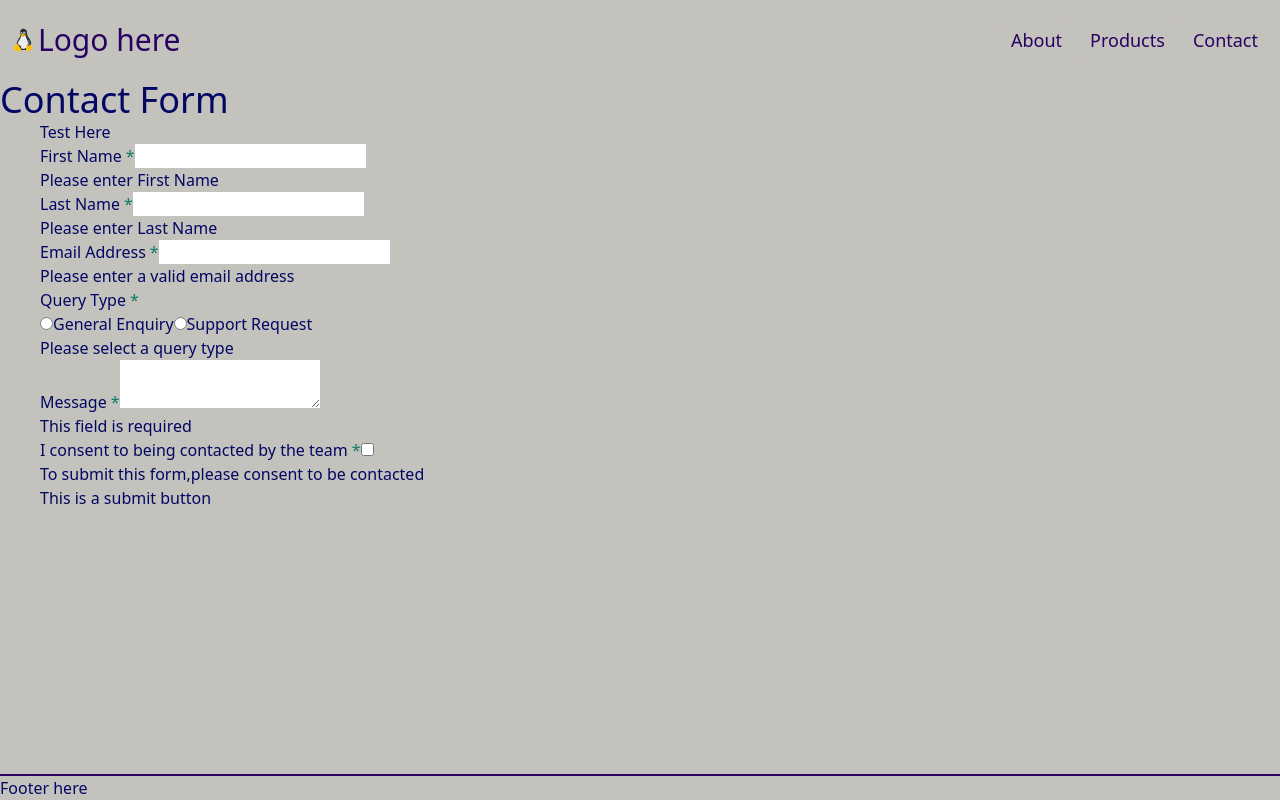
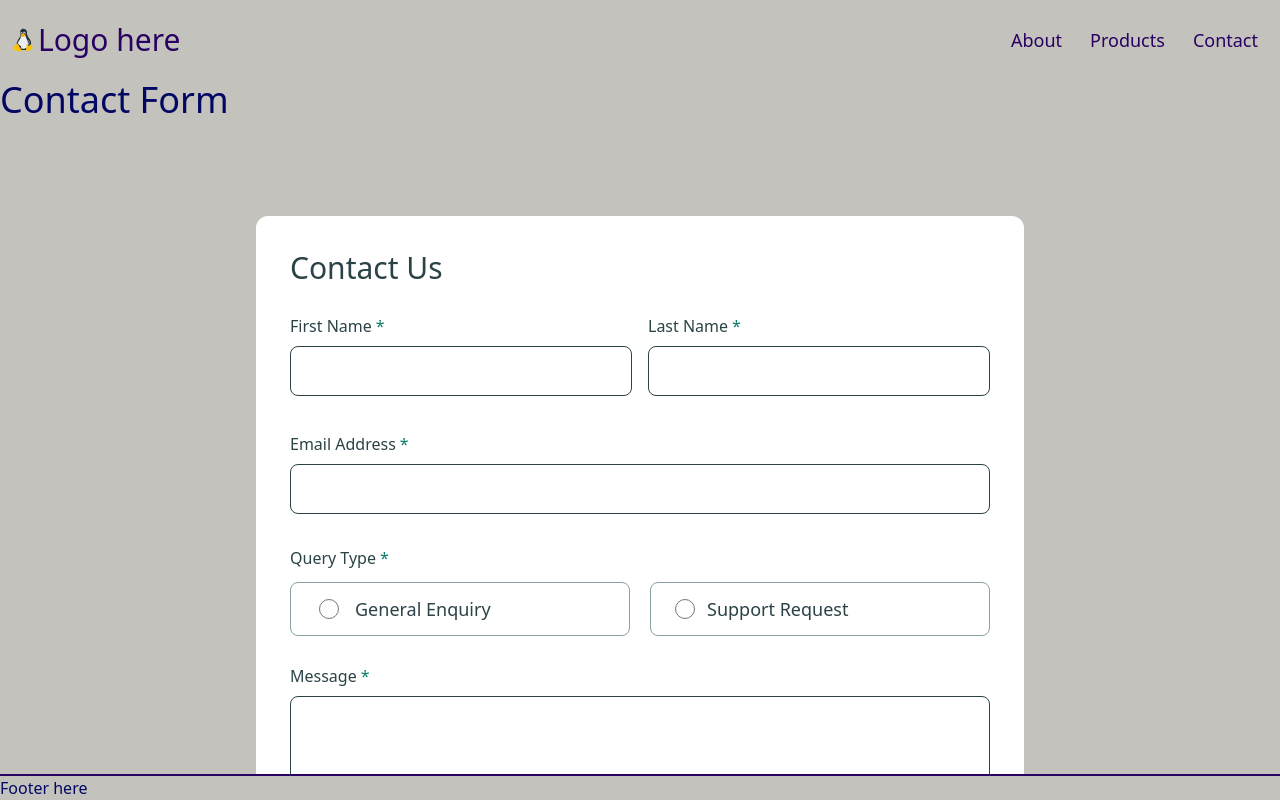
Before and after one commit to arwenandleia/FrontEndMentoProjects, a React (Vite) app: page /FrontEndMentoProjects/products/fecontactform in a window 1280 px wide. Built offline with nearby package versions, Linux system fonts and the light colour scheme.

Commit message:
final touches to contact form

```diff
--- a/src/components/FrontEndMentor/FEContactForm/FEContactForm.component.jsx
+++ b/src/components/FrontEndMentor/FEContactForm/FEContactForm.component.jsx
@@ -9,11 +9,27 @@ const defaultFormFields = {
 	consentCheck: false,
 };
 
+const isEmailValid = (testEmail) => {
+	const validRegex =
+		/^[a-zA-Z0-9.!#$%&'*+/=?^_`{|}~-]+@[a-zA-Z0-9-]+(?:\.[a-zA-Z0-9-]+)*$/;
+	if (testEmail.match(validRegex)) {
+		return true;
+	} else {
+		return false;
+	}
+};
+
 const cssForRequiredFields =
 	"after:content-['*'] after:ml-1 after:text-FEContactForm-green600";
 
+const cssForFocusandHoverStates =
+	"cursor-pointer border border-FEContactForm-grey900 rounded-lg focus:outline-none focus:border-FEContactForm-green600 focus:ring-FEContactForm-green600 focus:ring-1 hover:outline-none hover:border-FEContactForm-green600 hover:ring-FEContactForm-green600 hover:ring-1 px-2 py-3 mt-2 mb-3";
+
 const FEContactForm = () => {
 	const [formFields, setFormFields] = useState(defaultFormFields);
+	const [displayRequiredError, setDisplayRequiredError] = useState(false);
+	const [successMessage, setSuccessMessage] = useState(false);
+
 	const { queryType, firstName, lastName, email, textMessage, consentCheck } =
 		formFields;
 
@@ -37,17 +53,52 @@ const FEContactForm = () => {
 
 	const submitHandler = (event) => {
 		event.preventDefault();
+		console.log("Form Submitted");
+		// console.log(formFields);
 
-		console.log("Form Submitted");
+		if (
+			!queryType ||
+			!firstName ||
+			!lastName ||
+			!isEmailValid(email) ||
+			!textMessage ||
+			!consentCheck
+		) {
+			console.log("missing data");
+			setDisplayRequiredError(true);
+		} else {
+			console.log("all fields correct");
 			console.log(formFields);
+
+			setDisplayRequiredError(false);
+			setSuccessMessage(true);
+
 			setFormFields(defaultFormFields);
+		}
+
+		// setFormFields(defaultFormFields);
 	};
 
 	return (
-		<div className="ml-10">
-			<div className="test ">Test Here</div>
-			<form onSubmit={submitHandler}>
-				<div className="">
+		<div className="mt-24 mx-auto max-w-3xl text-md font-light text-FEContactForm-grey900 m-3 relative">
+			{!displayRequiredError && successMessage && (
+				<div className="absolute bottom-full flex justify-center w-full z-20">
+					<div className=" bg-green-950 text-FEContactForm-white w-2/3 p-3 rounded-lg ">
+						<div className="text-white ">
+							<p className="font-bold text-md">Success Message</p>
+							<p className="text-sm">
+								Thanks for completing the form. We'll be in touch soon
+							</p>
+						</div>
+					</div>
+				</div>
+			)}
+
+			<form className="flex flex-col bg-FEContactForm-white p-8 border-2 border-FEContactForm-white rounded-xl">
+				<h2 className="text-3xl font-medium">Contact Us</h2>
+
+				<div className="mt-7 md:flex justify-between gap-x-4 ">
+					<div className="md:w-1/2">
 						<label htmlFor="firstName" className={`${cssForRequiredFields}`}>
 							First Name
 						</label>
@@ -55,14 +106,22 @@ const FEContactForm = () => {
 							type="text"
 							name="firstName"
 							value={firstName}
-						required
 							onChange={onFieldsChange}
 							id="firstName"
+							required
+							className={`peer w-full  ${cssForFocusandHoverStates} ${
+								displayRequiredError && " required:border-FEContactForm-red  "
+							}`}
 						/>
-					<p>Please enter First Name</p>
+
+						{displayRequiredError && (
+							<p className="peer-required:visible text-FEContactForm-red text-sm invisible">
+								Please enter First Name
+							</p>
+						)}
 					</div>
 
-				<div className="">
+					<div className="md:w-1/2">
 						<label htmlFor="lastName" className={`${cssForRequiredFields}`}>
 							Last Name
 						</label>
@@ -73,11 +132,19 @@ const FEContactForm = () => {
 							required
 							onChange={onFieldsChange}
 							id="lastName"
+							className={`w-full peer ${cssForFocusandHoverStates}    ${
+								displayRequiredError && " required:border-FEContactForm-red "
+							}`}
 						/>
-					<p>Please enter Last Name</p>
+						{displayRequiredError && (
+							<p className="peer-required:visible text-FEContactForm-red text-sm invisible">
+								Please enter Last Name
+							</p>
+						)}
+					</div>
 				</div>
 
-				<div className="">
+				<div className="mt-6 flex flex-col">
 					<label htmlFor="email" className={`${cssForRequiredFields}`}>
 						Email Address
 					</label>
@@ -88,33 +155,67 @@ const FEContactForm = () => {
 						required
 						onChange={onFieldsChange}
 						id="email"
+						className={`peer ${cssForFocusandHoverStates}  ${
+							displayRequiredError && " required:border-FEContactForm-red "
+						}`}
 					/>
-					<p>Please enter a valid email address</p>
+					{displayRequiredError && (
+						<p className="peer-required:visible text-FEContactForm-red text-sm invisible ">
+							Please enter a valid email address
+						</p>
+					)}
 				</div>
 
-				<fieldset>
+				<fieldset className="mt-5 flex flex-col w-full">
 					<legend className={`${cssForRequiredFields}`}>Query Type</legend>
+
+					<div className="mt-3 mb-3 text-lg flex flex-col md:flex-row w-full gap-5 ">
+						<div
+							className={`flex items-center w-full md:w-1/2  border  border-FEContactForm-grey500 rounded-lg p-3  ${
+								queryType === "generalEnquiry" && "bg-FEContactForm-green200"
+							}`}>
 							<input
 								type="radio"
 								name="queryType"
 								value="generalEnquiry"
 								id="generalEnquiry"
 								onChange={onFieldsChange}
+								className={`cursor-pointer checked:accent-FEContactForm-green600 mx-4 size-5 `}
 							/>
-					<label htmlFor="generalEnquiry">General Enquiry</label>
+							<label htmlFor="generalEnquiry" className="cursor-pointer">
+								General Enquiry
+							</label>
+						</div>
 
+						<div
+							className={`flex items-center w-full md:w-1/2 border  border-FEContactForm-grey500 rounded-lg p-3 ${
+								queryType === "supportRequest" && "bg-FEContactForm-green200"
+							}`}>
 							<input
 								type="radio"
 								name="queryType"
 								value="supportRequest"
 								id="supportRequest"
 								onChange={onFieldsChange}
+								className={`cursor-pointer checked:accent-FEContactForm-green600 mx-3 size-5 `}
 							/>
-					<label htmlFor="supportRequest">Support Request</label>
-					<p>Please select a query type</p>
+							<label htmlFor="supportRequest" className={`cursor-pointer`}>
+								Support Request
+							</label>
+						</div>
+					</div>
+
+					{displayRequiredError && (
+						<p
+							className={`my-2 text-sm text-FEContactForm-red ${
+								!queryType ? "visible" : "invisible"
+							}`}>
+							Please select a query type
+						</p>
+					)}
 				</fieldset>
 
-				<div className="">
+				<div className="mt-4 flex flex-col">
 					<label htmlFor="textMessage" className={`${cssForRequiredFields}`}>
 						Message
 					</label>
@@ -124,14 +225,20 @@ const FEContactForm = () => {
 						required
 						onChange={onFieldsChange}
 						id="textMessage"
+						className={`peer h-52 md:h-24 ${cssForFocusandHoverStates}  ${
+							displayRequiredError && " required:border-FEContactForm-red "
+						}`}
 					/>
-					<p>This field is required</p>
+					{displayRequiredError && (
+						<p className="peer-required:visible text-FEContactForm-red text-sm invisible mb-4">
+							Please enter a Message
+						</p>
+					)}
 				</div>
 
-				<div className="">
-					<label htmlFor="consentCheck" className={`${cssForRequiredFields}`}>
-						I consent to being contacted by the team
-					</label>
+				<div className="mt-5 mb-5">
+					<div className=" flex flex-col ">
+						<div className="flex items-center">
 							<input
 								type="checkbox"
 								name="consentCheck"
@@ -140,12 +247,29 @@ const FEContactForm = () => {
 								required
 								onChange={onFieldsChange}
 								id="consentCheck"
+								className={`peer/consent checked:accent-FEContactForm-green600 mr-4 size-4`}
 							/>
-					<p>To submit this form,please consent to be contacted</p>
+							<label
+								htmlFor="consentCheck"
+								className={`${cssForRequiredFields} `}>
+								I consent to being contacted by the team
+							</label>
+						</div>
+						{displayRequiredError && !consentCheck && (
+							<p className="basis-full w-full  text-FEContactForm-red  mt-2 mb-2  ">
+								To submit this form, please consent to being contacted
+							</p>
+						)}
+					</div>
 				</div>
 
-				<div className="">
-					<button type="submit">This is a submit button</button>
+				<div className=" w-full mt-3">
+					<button
+						type="button"
+						onClick={submitHandler}
+						className="w-full bg-FEContactForm-green600 text-FEContactForm-white rounded-lg font-semibold py-4 hover:brightness-50">
+						Submit
+					</button>
 				</div>
 			</form>
 		</div>
```
Lines whose indentation alone changed are shown as unchanged.
